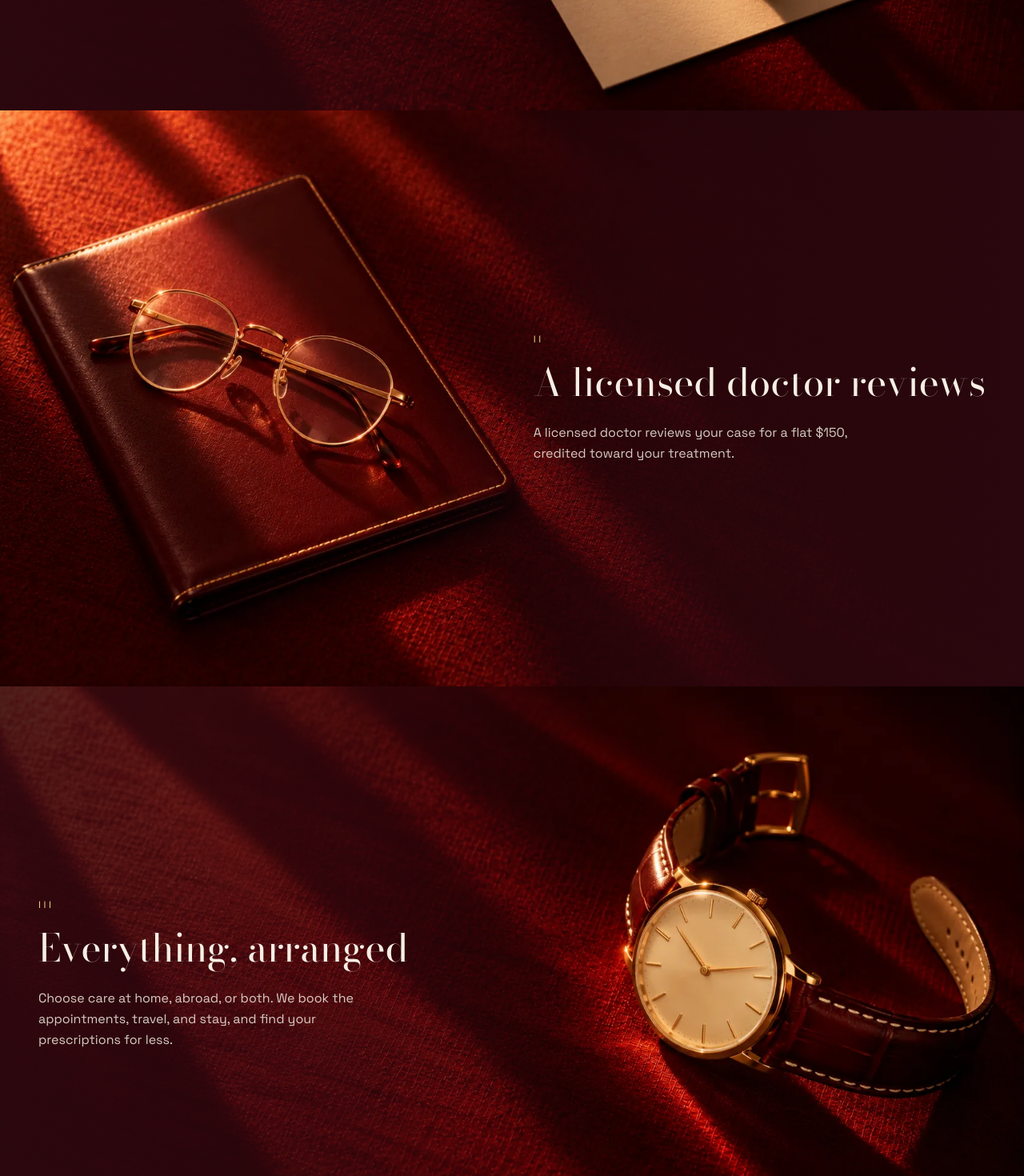
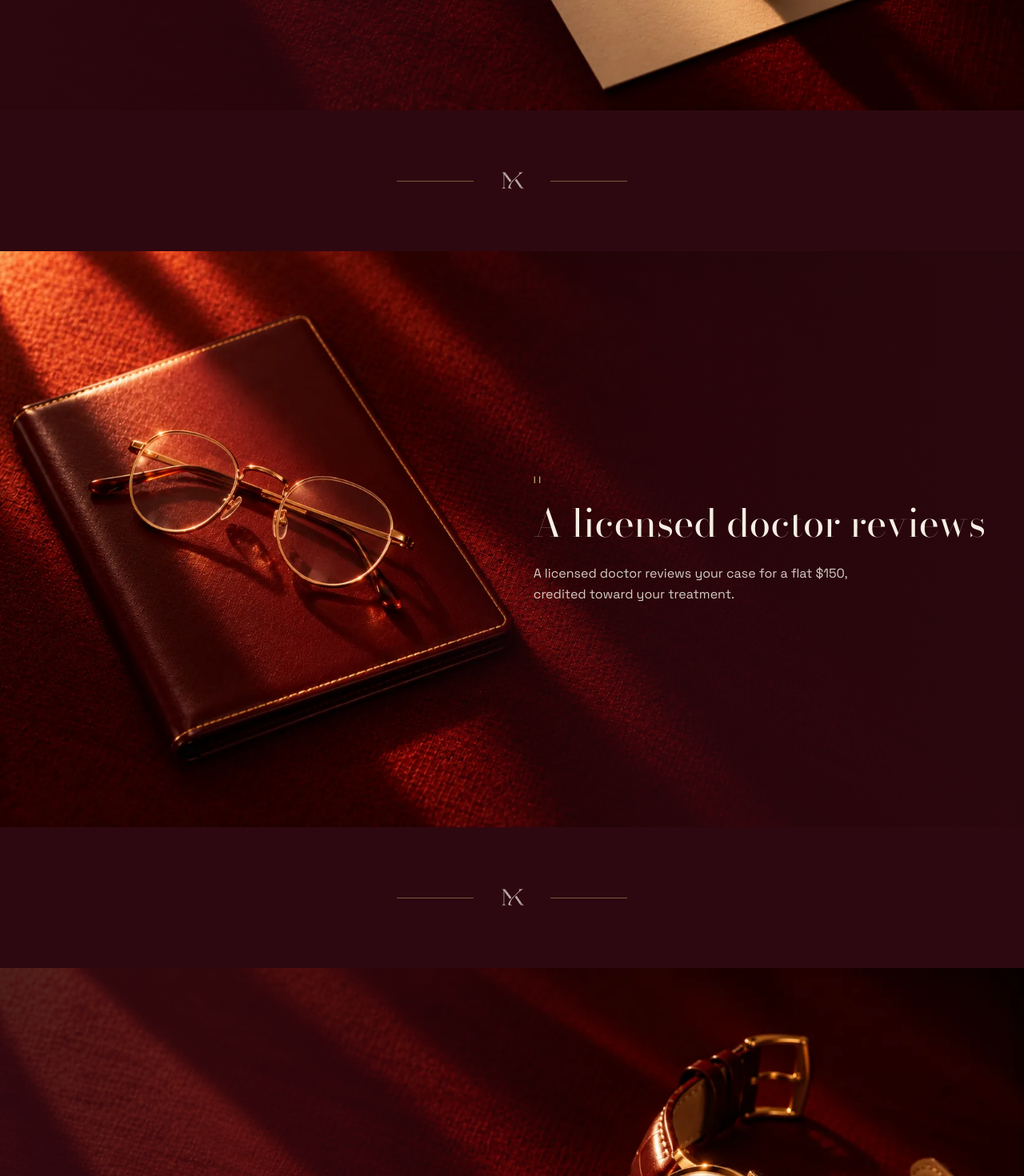
Before and after one commit to Myrakal/myrakal-website, a React (Vite) app: page / in a window 1280 px wide. Shown: the part 1860-3330 px from the top of the page at 80% size. Built offline with nearby package versions, Linux system fonts and the light colour scheme; the HTML template or start-up script is replaced by a standard one.

Commit message:
Separate the scenes with a gold rule and the monogram
Co-Authored-By: Claude Opus 5.5 <noreply@anthropic.com>
Claude-Session: https://claude.ai/code/session_01UmuPiPU3Lscv6rXYCUbCym

```diff
--- a/src/components/HowItWorks.tsx
+++ b/src/components/HowItWorks.tsx
@@ -6,7 +6,18 @@ import pen from '@/assets/scene-pen.webp'
 import penSmall from '@/assets/scene-pen-960.webp'
 import watch from '@/assets/scene-watch.webp'
 import watchSmall from '@/assets/scene-watch-960.webp'
+import monogram from '@/assets/myrakal-logo.svg'
 import { Scene } from '@/components/Scene'
+
+function Divider() {
+  return (
+    <div aria-hidden="true" className="flex items-center justify-center gap-6 bg-charcoal py-12 sm:py-16">
+      <span className="h-px w-16 bg-champagne/40 sm:w-24" />
+      <img src={monogram} alt="" className="h-12 w-12 opacity-75" />
+      <span className="h-px w-16 bg-champagne/40 sm:w-24" />
+    </div>
+  )
+}
 
 export function HowItWorks() {
   return (
@@ -27,6 +38,7 @@ export function HowItWorks() {
       >
         Come with or without a diagnosis. Our AI gathers your history, labs, imaging, and insurance.
       </Scene>
+      <Divider />
       <Scene
         image={glasses}
         imageSmall={glassesSmall}
@@ -37,6 +49,7 @@ export function HowItWorks() {
       >
         A licensed doctor reviews your case for a flat $150, credited toward your treatment.
       </Scene>
+      <Divider />
       <Scene
         image={watch}
         imageSmall={watchSmall}
@@ -48,6 +61,7 @@ export function HowItWorks() {
         Choose care at home, abroad, or both. We book the appointments, travel, and stay, and find your prescriptions
         for less.
       </Scene>
+      <Divider />
       <Scene
         image={glass}
         imageSmall={glassSmall}
```
Also changed, not shown: 1 other file (tests, documents, lock files or other folders).
